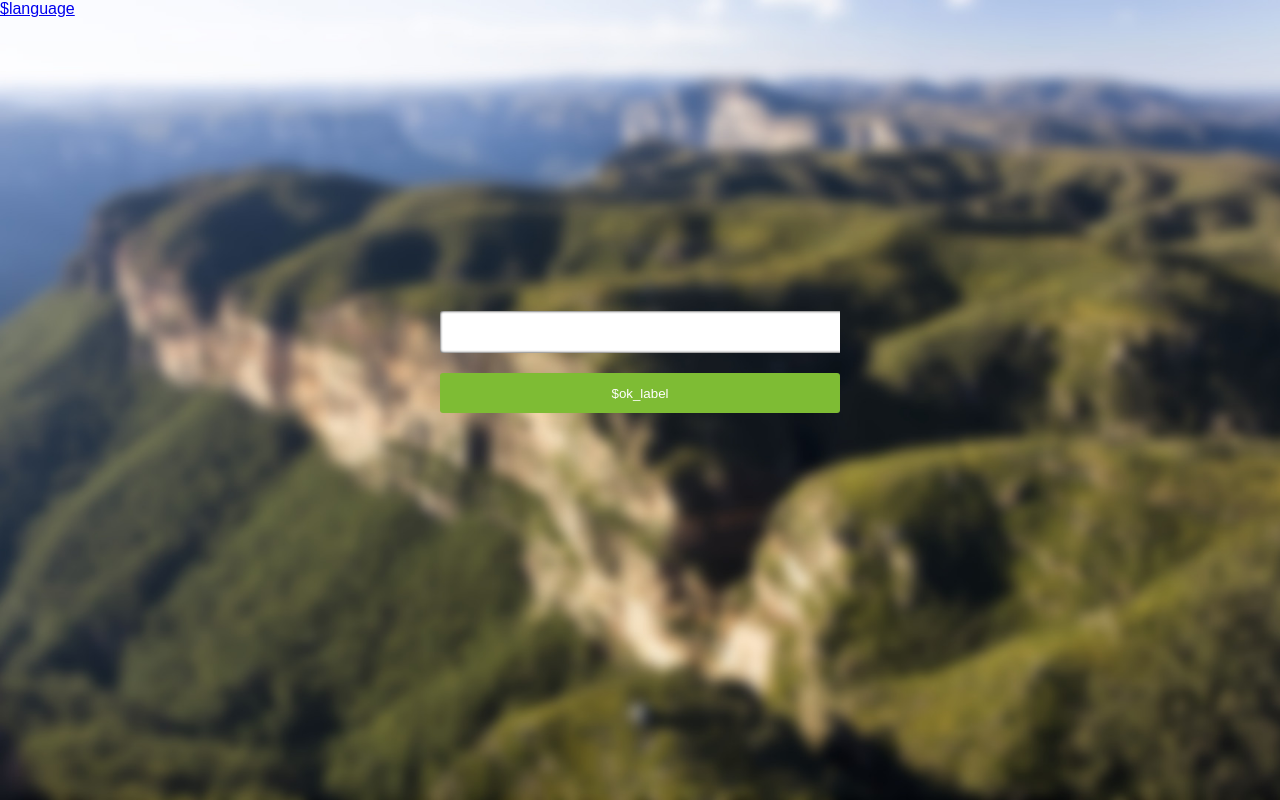
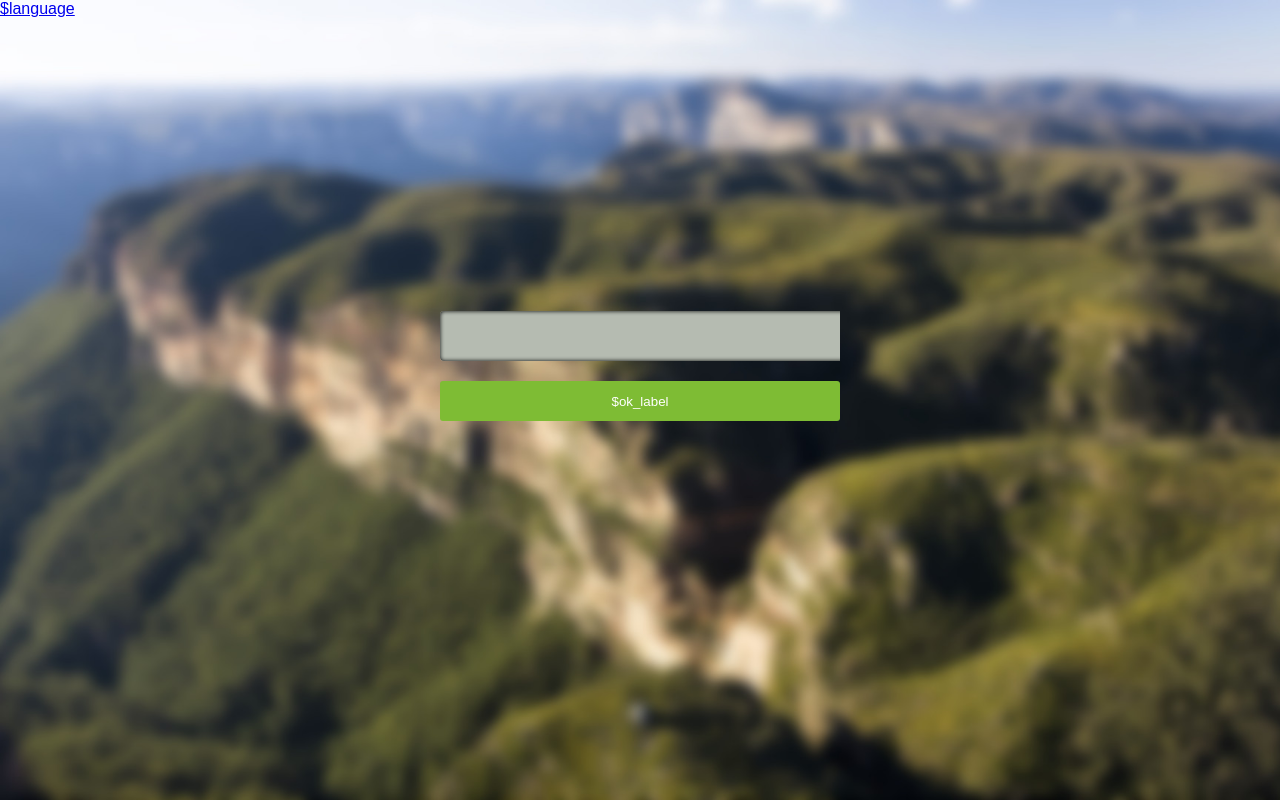
Before and after one commit to categulario/mdmlogin, a plain HTML site: page index.html in a window 1280 px wide. Drawn offline with Linux system fonts and the light colour scheme.

Commit message:
no outline

```diff
--- a/css/theme.css
+++ b/css/theme.css
@@ -39,9 +39,16 @@ body {
 #entry {
 	width: 100%;
 	height: 40px;
-	box-shadow: inset 0 0 3px #000000;
+	box-shadow: inset 0 0 4px #000000;
 	border: none;
-	border-radius: 3px;
+	border-radius: 4px;
+	padding: 5px;
+	background-image: url("../img/pixel.png");
+	background-repeat: repeat;
+}
+
+#entry:focus {
+	outline: none;
 }
 
 #submit-btn {
```
Also changed, not shown: img/pixel.png (added).
